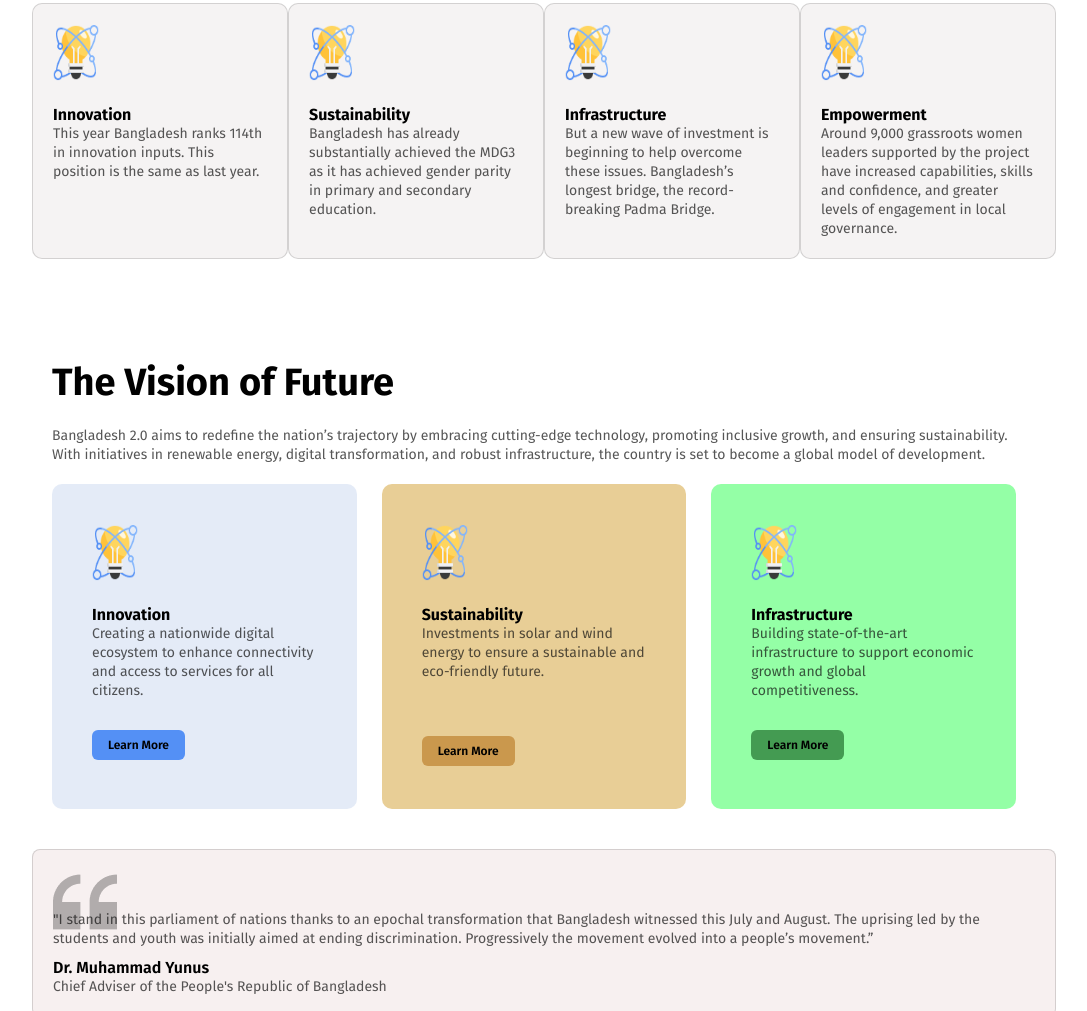
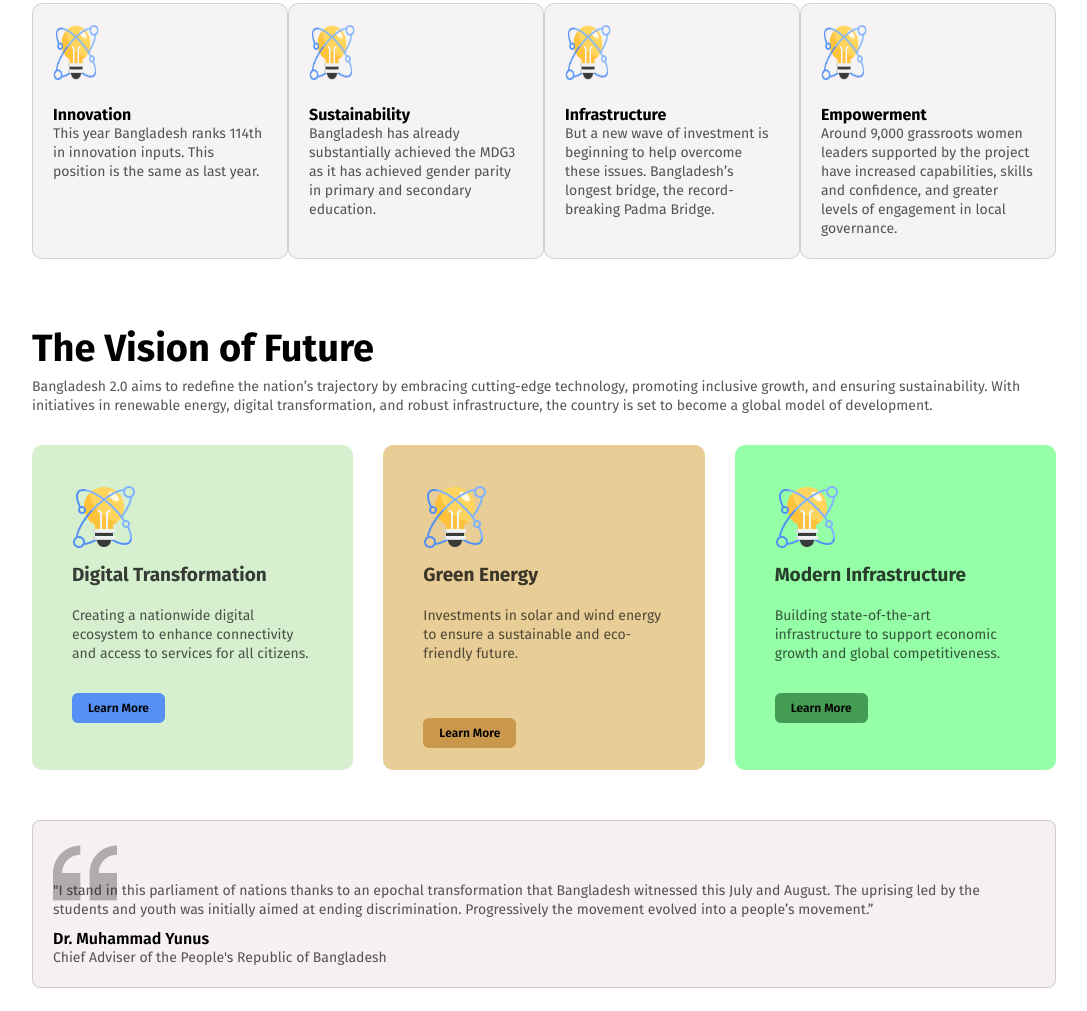
Before and after one commit to AhasanAraShimi/Assignment.1, a plain HTML site: page index.html in a window 1280 px wide. Shown: the part 856-1867 px from the top of the page, without its empty margins (96-1183 px from the left). Drawn offline with nearby package versions, Linux system fonts and the light colour scheme; a web font is replaced by a local one.

Commit message:
final code

```diff
--- a/index.html
+++ b/index.html
@@ -42,6 +42,7 @@
       <h2 class="section-heading">Pillars of "Bangladesh 2.0"</h2>
 
       <div class="card-container">
+
       <div class="card-box-1">
         <img src="assets/card-icon.png" alt="">
         <h4>Innovation</h4>
@@ -70,30 +71,33 @@
     </section>
 
 <!--The Vision of Future-->
-<section class="vishion pillars-of-bd">
+<section class="vishion-of-Future">
   <h2 class="section-heading">The Vision of Future</h2>
-  <p class="para-description">Bangladesh 2.0 aims to redefine the nation’s trajectory by embracing cutting-edge technology, promoting inclusive growth, and ensuring sustainability. With initiatives in renewable energy, digital transformation, and robust infrastructure, the country is set to become a global model of development.</p>
+  <p class="description para-description">Bangladesh 2.0 aims to redefine the nation’s trajectory by embracing cutting-edge technology, promoting inclusive growth, and ensuring sustainability. With initiatives in renewable energy, digital transformation, and robust infrastructure, the country is set to become a global model of development.</p>
 
-  <div class="card-container">
-  <div class="card-box-1 vision-box-1">
+<div class="vishion-container">
+
+  <div class="vision-box-1">
     <img src="assets/card-icon.png" alt="">
-    <h4>Innovation</h4>
+    <h4>Digital Transformation</h4>
     <p class="para-description">Creating a nationwide digital ecosystem to enhance connectivity and access to services for all citizens.</p>
     <div><button class=" primary-btn">Learn More</button></div>
   </div>
 
-  <div class="card-box-1 vision-box-2">
+  <div class="vision-box-2">
     <img src="assets/card-icon.png" alt="">
-    <h4>Sustainability</h4>
+    <h4>Green Energy</h4>
     <p class="para-description">Investments in solar and wind energy to ensure a sustainable and eco-friendly future.</p>
     <div><button class="primary-btn">Learn More</button></div>
   </div>
 
-  <div class="card-box-1 vision-box-3">
+  <div class="vision-box-3">
     <img src="assets/card-icon.png" alt="">
-    <h4>Infrastructure</h4>
+    <h4>Modern Infrastructure</h4>
     <p class="para-description">Building state-of-the-art infrastructure to support economic growth and global competitiveness.</p>
     <div><button class="primary-btn">Learn More</button></div>
+  </div>
+
   </div>
 
 </section>
--- a/style.css
+++ b/style.css
@@ -109,6 +109,7 @@ border: none;
 .pillars-of-bd{
   max-width: 80%;
   margin: auto;
+  margin-bottom: 50px;
 
 }
 .pillars-of-bd h2{
@@ -144,24 +145,44 @@ margin-bottom: 20px;
 
 /*Vishion Section Style*/
 
-.vishion{
+.vishion-of-Future{
   width: 80%;
-padding: 20px;
+ /* background-color: aqua; */
+ margin: auto;
+ margin-bottom: 50px;
+
 }
 
-
+.vishion-of-Future h2{
+  margin-bottom: 10px;
+}
+.vishion-container{
+  margin-top: 30px;
+  width: 100%;
+  display: flex;
+  gap: 30px;
+}
+.vishion-container p{
+  margin-top: 20px;
+}
+.vishion-container h4{
+  color: rgba(14, 14, 14, 0.8);
+  font-family: Fira Sans;
+  font-size: 19px;
+  font-weight: 700;
+  text-align: left;
+  margin-top: 10px;
+}
 .vision-box-1{
-  width: 390px;
-  height: 325px;
+ width: 390px;
   padding:40px ;
-  background-color: rgba(120, 155, 215, 0.2);
-  margin-right: 25px;
+  background-color: rgba(50, 179, 18, 0.2);
   border-radius: 10px;
   border: none;
 }
 
 .vision-box-1 button{
-  font-size: 12px;
+   font-size: 12px;
    margin: auto;
    padding: 8px 16px;
    display: block;
@@ -177,7 +198,6 @@ padding: 20px;
   height: 325px;
   padding:40px ;
   background-color: rgb(232, 206, 150);
-  margin-right: 25px;
   border-radius: 10px;
   border: none;
 }
@@ -199,7 +219,6 @@ padding: 20px;
   height: 325px;
   padding:40px ;
   background-color: rgb(148, 255, 166);
-  margin-right: 20px;
   border-radius: 10px;
   border: none;
 }
@@ -301,6 +320,9 @@ table .material-symbols-outlined{
 .recent{
   width: 80%;
   margin: auto;
+}
+.recent h2{
+margin-bottom: 15px;
 }
 .recent-1{
   width: 100%;
```
